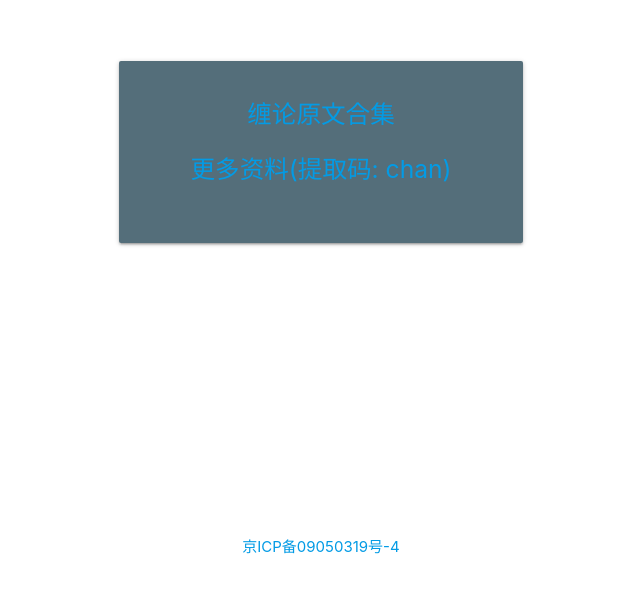
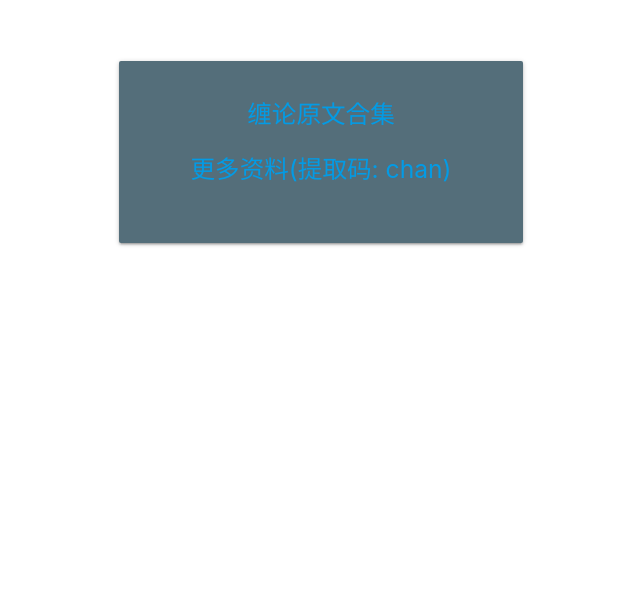
Before and after one commit to cuanpub/chan, a plain HTML site: page index.html in a window 1280 px wide. Shown: the part 204-796 px from the top of the page, without its empty margins (319-959 px from the left). Drawn offline with Linux system fonts and the light colour scheme.

Commit message:
remove beian info

```diff
--- a/index.html
+++ b/index.html
@@ -34,7 +34,7 @@
   </div>
 
 <div class="center-align">
-<a href="https://beian.miit.gov.cn" target="_blank">京ICP备09050319号-4</a>
+<a href="https://beian.miit.gov.cn" target="_blank"></a>
 </div>
 
 </body>
```
